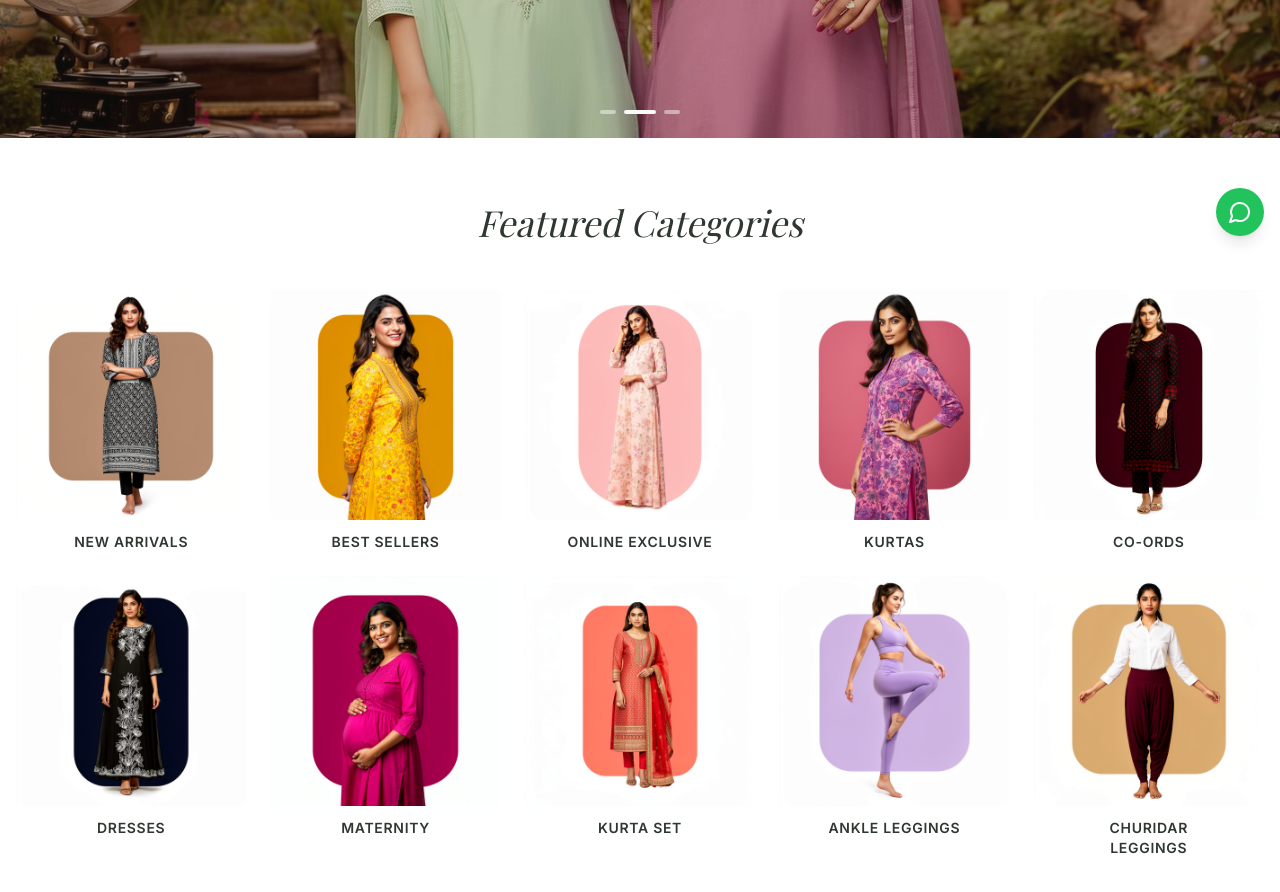
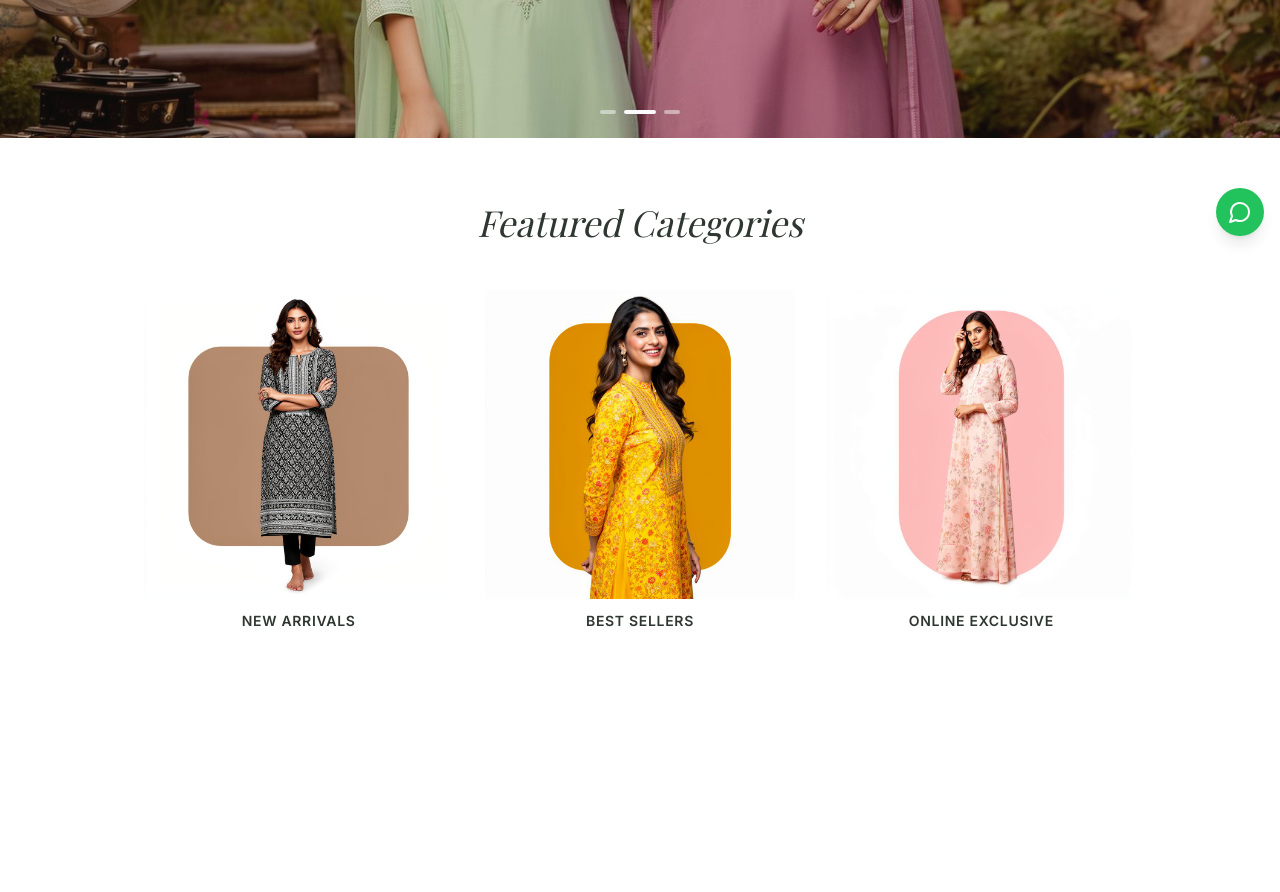
Before and after one commit to GOGULKRISHNAN368/griddox, a React (Vite) app: page / in a window 1280 px wide. Shown: the part 540-1432 px from the top of the page. After the commit the page ends 1235 px from the top, so only its background shows below. Built offline with nearby package versions, Linux system fonts and the light colour scheme; the HTML template or start-up script is replaced by a standard one; a web font is replaced by a local one.

Commit message:
Update featured categories to show only three specific items

```diff
--- a/src/components/FeaturedCategories.tsx
+++ b/src/components/FeaturedCategories.tsx
@@ -1,34 +1,20 @@
 import catNewArrivals from "@/assets/cat-new-arrivals-v2.jpg";
 import catBestSellers from "@/assets/cat-best-sellers-v2.jpg";
 import catOnlineExclusive from "@/assets/cat-online-exclusive-v2.jpg";
-import catKurtas from "@/assets/cat-kurtas-v2.jpg";
-import catCoOrds from "@/assets/cat-co-ords-v2.jpg";
-import catDresses from "@/assets/cat-dresses-v2.jpg";
-import catMaternity from "@/assets/cat-maternity-v2.jpg";
-import catKurtaSet from "@/assets/cat-kurta-set-v2.jpg";
-import catAnkleLeggings from "@/assets/cat-ankle-leggings-v2.jpg";
-import catChuridar from "@/assets/cat-churidar-v2.jpg";
 
 const categories = [
   { name: "NEW ARRIVALS", image: catNewArrivals },
   { name: "BEST SELLERS", image: catBestSellers },
   { name: "ONLINE EXCLUSIVE", image: catOnlineExclusive },
-  { name: "KURTAS", image: catKurtas },
-  { name: "CO-ORDS", image: catCoOrds },
-  { name: "DRESSES", image: catDresses },
-  { name: "MATERNITY", image: catMaternity },
-  { name: "KURTA SET", image: catKurtaSet },
-  { name: "ANKLE LEGGINGS", image: catAnkleLeggings },
-  { name: "CHURIDAR\nLEGGINGS", image: catChuridar },
 ];
 
 const FeaturedCategories = () => {
   return (
-    <section className="py-10 md:py-16 px-4 max-w-7xl mx-auto">
+    <section className="py-10 md:py-16 px-4 max-w-5xl mx-auto">
       <h2 className="font-heading text-2xl md:text-4xl text-center text-foreground italic mb-8 md:mb-12">
         Featured Categories
       </h2>
-      <div className="grid grid-cols-3 md:grid-cols-5 gap-4 md:gap-6">
+      <div className="grid grid-cols-3 gap-4 md:gap-8">
         {categories.map((cat) => (
           <a
             key={cat.name}
```
